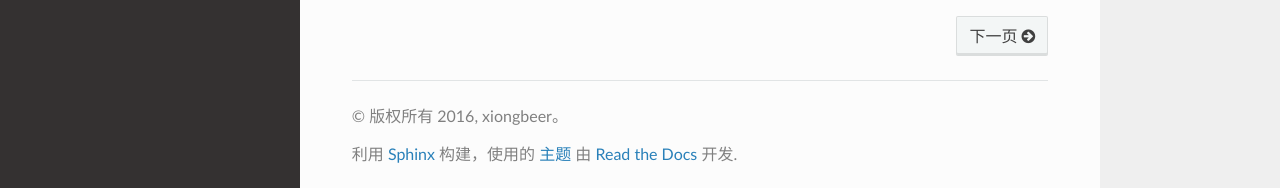
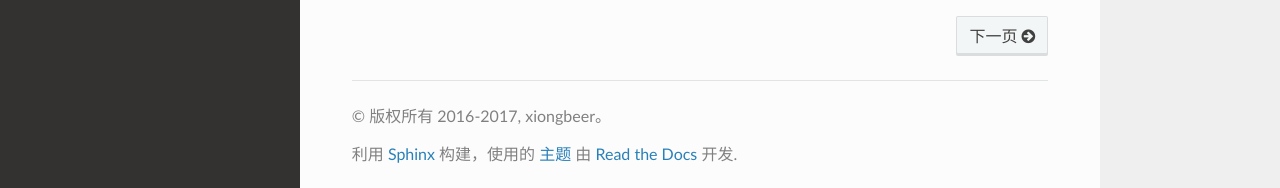
Before and after one commit to xiongbeer/Eins, a Sphinx documentation site: the page built from doc/source/index.rst, in a window 1280 px wide and 966 px high. Shown: the part 775-963 px from the top of the window. Built offline with Sphinx 7.4.7 and the Read the Docs theme 2.0.0, drawn with Linux system fonts in a browser that asks for light colours.

```diff
--- a/doc/source/conf.py
+++ b/doc/source/conf.py
@@ -52,7 +52,7 @@ master_doc = 'index'
 
 # General information about the project.
 project = u'Eins'
-copyright = u'2016, xiongbeer'
+copyright = u'2016-2017, xiongbeer'
 author = u'xiongbeer'
 
 # The version info for the project you're documenting, acts as replacement for
@@ -224,7 +224,7 @@ html_theme = 'sphinx_rtd_theme'
 #   'da', 'de', 'en', 'es', 'fi', 'fr', 'hu', 'it', 'ja'
 #   'nl', 'no', 'pt', 'ro', 'ru', 'sv', 'tr', 'zh'
 #
-# html_search_language = 'en'
+html_search_language = 'zh'
 
 # A dictionary with options for the search language support, empty by default.
 # 'ja' uses this config value.
@@ -245,7 +245,7 @@ htmlhelp_basename = 'Einsdoc'
 latex_elements = {
      # The paper size ('letterpaper' or 'a4paper').
      #
-     # 'papersize': 'letterpaper',
+     #'papersize': 'letterpaper',
 
      # The font size ('10pt', '11pt' or '12pt').
      #
@@ -263,10 +263,10 @@ latex_elements = {
 # Grouping the document tree into LaTeX files. List of tuples
 # (source start file, target name, title,
 #  author, documentclass [howto, manual, or own class]).
-latex_documents = [
-    (master_doc, 'Eins.tex', u'Eins Documentation',
-     u'xiongbeer', 'manual'),
-]
+#latex_documents = [
+#    (master_doc, 'Eins.tex', u'Eins Documentation',
+#     u'xiongbeer', 'manual'),
+#]
 
 # The name of an image file (relative to this directory) to place at the top of
 # the title page.
```
